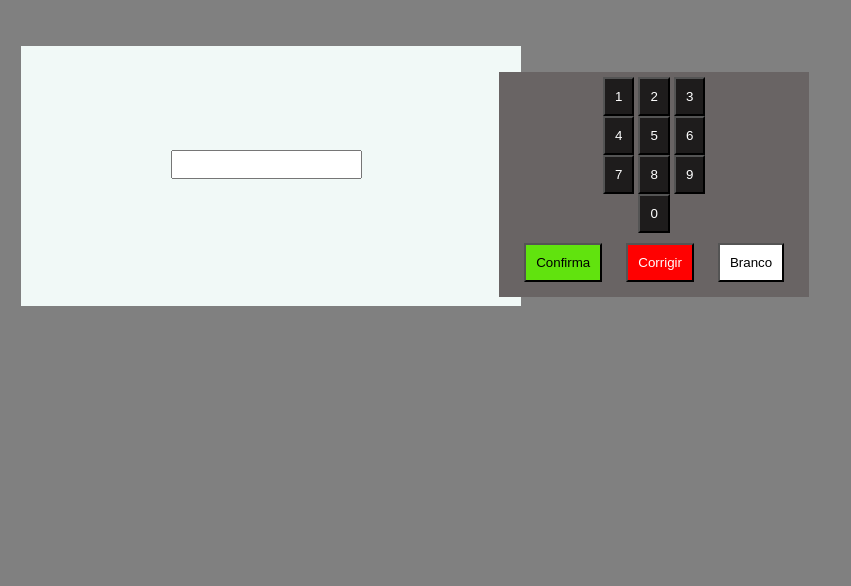
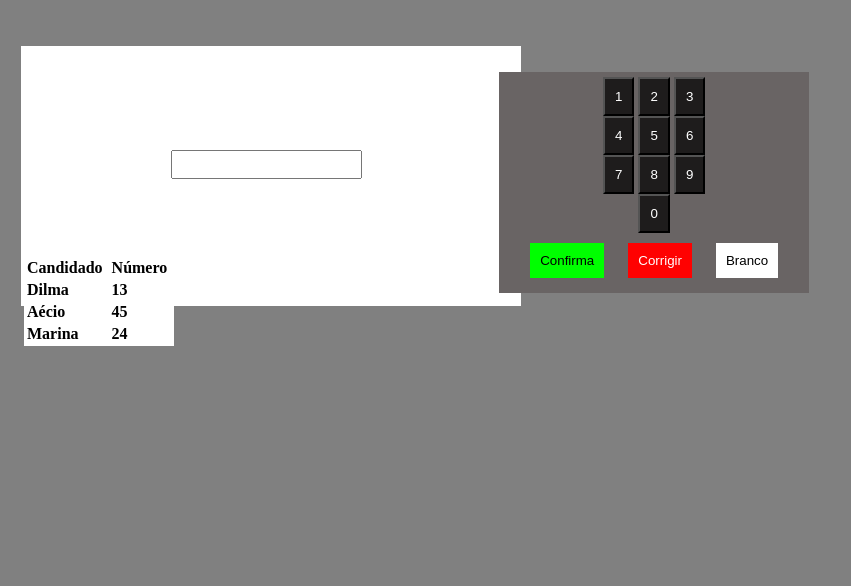
Before and after one commit to S0L0n/voting_machine, a PHP site: page / in a window 1280 px wide. Shown: the top 586 px of the page, without its empty margins (0-851 px from the left). Run offline with PHP 8.4, Linux system fonts and the light colour scheme.

Commit message:
Update Code
New method to accept the vote, annuling numbers no correct.

```diff
--- a/css.css
+++ b/css.css
@@ -1,17 +1,15 @@
 body{background-color: gray; }
 #formulario{
         position: absolute;
-	background-color: #f1f9f7;
+	background-color: white;
 	width:500px;
  	height:260px;
  	margin-top: 3%;
  	margin-left: 1%;
 }
 #botoes_alinhados{
-
 	position:relative;
 	text-align: center;
-
 }
 #botoes{
         background-color:#696464;
@@ -20,6 +18,7 @@ body{background-color: gray; }
 	    top: 9%;
 	    padding: 5px;
         width: 300px;
+	    border: none;
 	}
 input[type="button"]{
 	background-color: #1e1c1c;
@@ -40,13 +39,23 @@ input[type="button"]{
 #branco{
 	background-color: #fff;
         color: black;
+		border:none;
 }
 #corrigir{
 	background-color: #ff0101;
+	border:none;
 }
 #confirmar{
-	background-color: #61e30e;
+	background-color: #00FF00;
         padding: 10px;
+		border:none;
+}
+#tabela{
+        position: absolute;
+        left:24px;
+        width: 150px;
+        top:32%;
+        background-color: white;
 }
 #rodape{
 	position:fixed;
--- a/index.php
+++ b/index.php
@@ -14,7 +14,7 @@
     ?>
    <div id="formulario">
       <form method="POST" action="Urna_eletronica.php" >
-          <input name="ncandidato" type="text" value="<?php echo $voto; ?>" placeholder="Numero do Candidato" id="numvoto"/><br>
+          <input name="ncandidato" type="text" value="<?php echo $voto; ?>" Use readonly="true" placeholder="Número do Candidato" id="numvoto"/><br>
    </div>
           <center>
           <div id="botoes">
@@ -36,6 +36,22 @@
              </div>
           </div>
           </center>
+<table id="tabela">
+<tr>
+    <td><b>Candidado</b></td>
+    <td><b>Número</b></td>
+</tr>
+<tr>
+    <td><b>Dilma</b></td>
+    <td><b>13</b></td>
+</tr>
+<tr>
+    <td><b>Aécio</b></td>
+    <td><b>45</b></td>
+</tr>
+    <td><b>Marina</b></td>
+	<td><b>24</b></td>
+</table>
    <div id="rodape">
        <center>
        <p align="center"><h6> &copy;Emanuel Codes</h6></p>
--- a/votos.txt
+++ b/votos.txt
@@ -0,0 +1 @@
+45
```
Also changed, not shown: Urna_eletronica.php (+16 -10 lines), urna_eletronica.class.php (+25 -4 lines), Branco.txt (added), Nulo.txt (added), 1 other file. Lines whose indentation alone changed are shown as unchanged.
